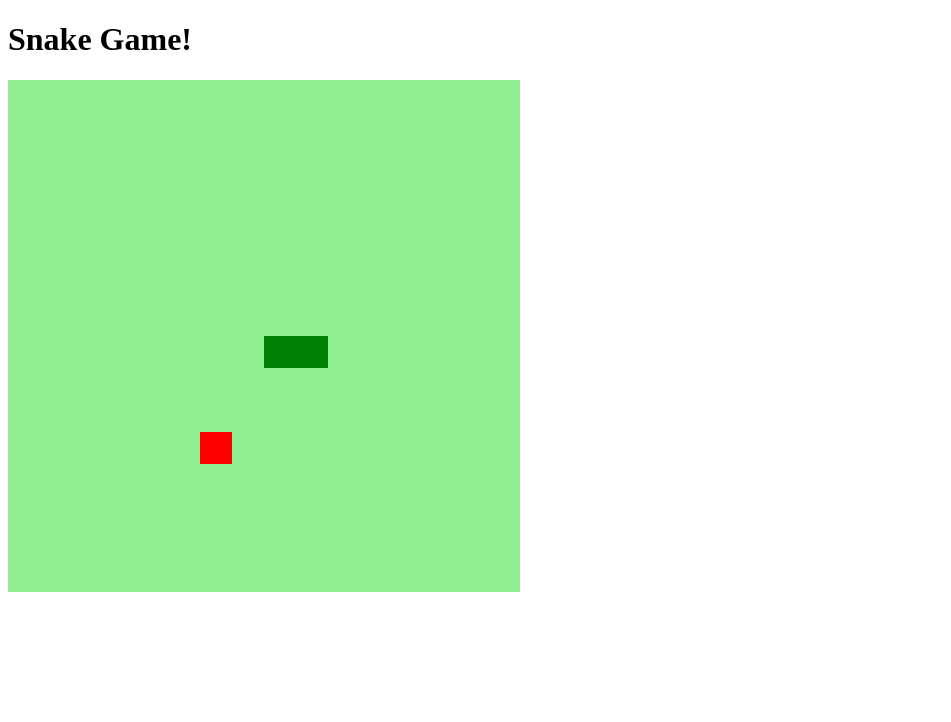
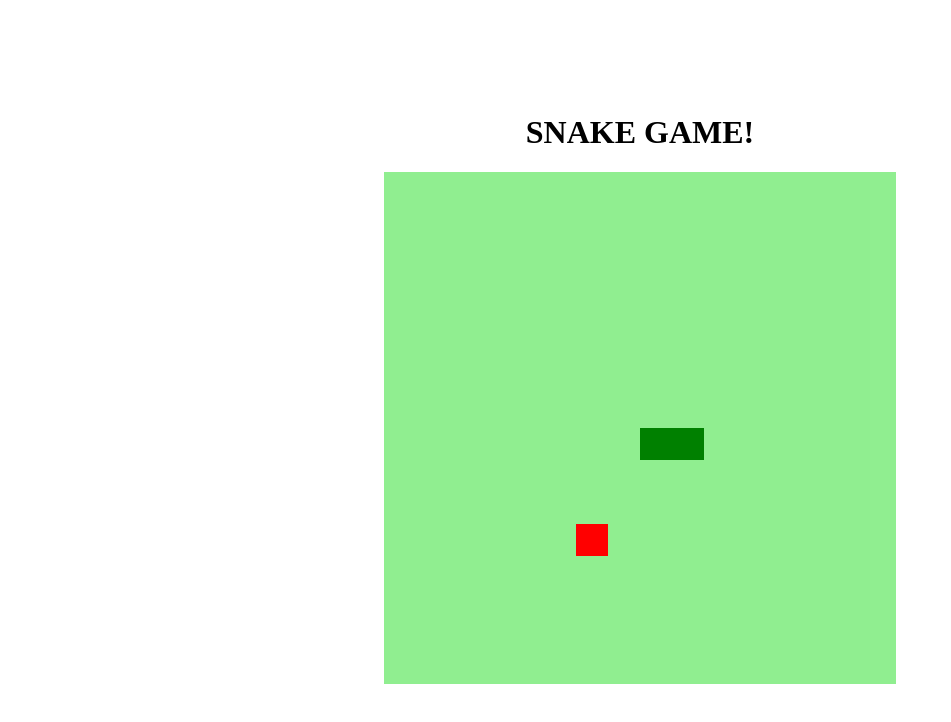
Before and after one commit to beatriz-paz/jogodacobrinha, a plain HTML site: page index.html in a window 1280 px wide. Shown: the whole page, without its empty margins (0-951 px from the left). Drawn offline with Linux system fonts and the light colour scheme.

Commit message:
ajustando estilização ao body

```diff
--- a/index.html
+++ b/index.html
@@ -9,7 +9,7 @@
     <title>Snake Game</title>
 </head>
 <body>
-    <h1>Snake Game!</h1>
+    <h1>SNAKE GAME!</h1>
     <!--canvas = elemento que trabalha a parte gráfica do jogo, e precisamos trazer ele para o js-->
     <canvas id="snake" width="512" height="512"></canvas>
 </body>
--- a/style.css
+++ b/style.css
@@ -1,3 +1,9 @@
 body{
-
+   height: 95vh;
+   width: 95;
+   display: flex;
+   justify-content: center;/*alinha horizontalmente no meio*/
+   align-items: center;/*alinha verticalmente no meio*/
+   flex-direction: column;/*deixa o título em cima do jogo*/
+   color: black;
 }
```
